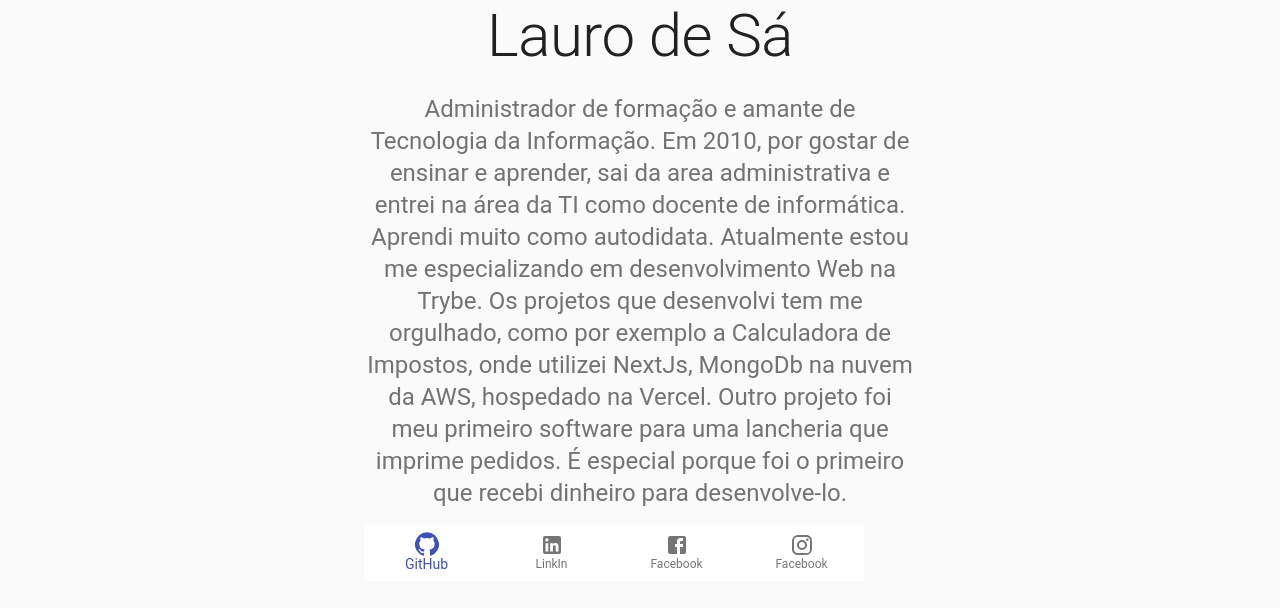
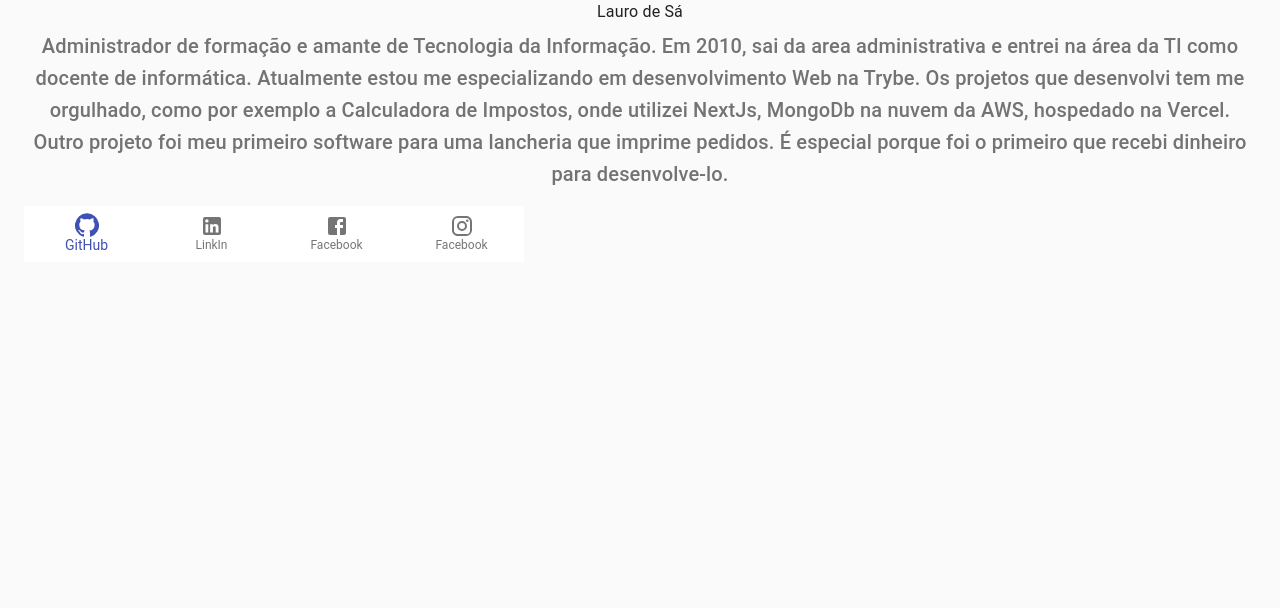
Before and after one commit to laurods/it-app, a Next.js app: page / in a window 1280 px wide. Shown: the top 608 px of the page. Built offline with nearby package versions, Linux system fonts and the light colour scheme.

Commit message:
Atualizaçoes 20012021f

```diff
--- a/components/Iam.js
+++ b/components/Iam.js
@@ -4,17 +4,16 @@ function Iam() {
   return (
     <div>
       <Typography
-        component="h1"
-        variant="h2"
+        component="h2"
         align="center"
         color="textPrimary"
         gutterBottom
       >
         Lauro de Sá
       </Typography>
-      <Typography variant="h5" align="center" color="textSecondary" paragraph>
-        Administrador de formação e amante de Tecnologia da Informação. Em 2010, por gostar de ensinar e aprender, sai da
-        area administrativa e entrei na área da TI como docente de informática. Aprendi muito como autodidata.
+      <Typography variant="h6" align="center" color="textSecondary" paragraph>
+        Administrador de formação e amante de Tecnologia da Informação. Em 2010, sai da
+        area administrativa e entrei na área da TI como docente de informática.
         Atualmente estou me especializando em desenvolvimento Web na Trybe.
         Os projetos que desenvolvi tem me orgulhado, como por exemplo a Calculadora de Impostos, onde utilizei NextJs,
         MongoDb na nuvem da AWS, hospedado na Vercel.
--- a/pages/index.js
+++ b/pages/index.js
@@ -8,7 +8,7 @@ function Home() {
     <div>
       <CssBaseline />
       <main>
-        <Container maxWidth="sm">
+        <Container>
          <Iam />
          <Contact />
 
```
